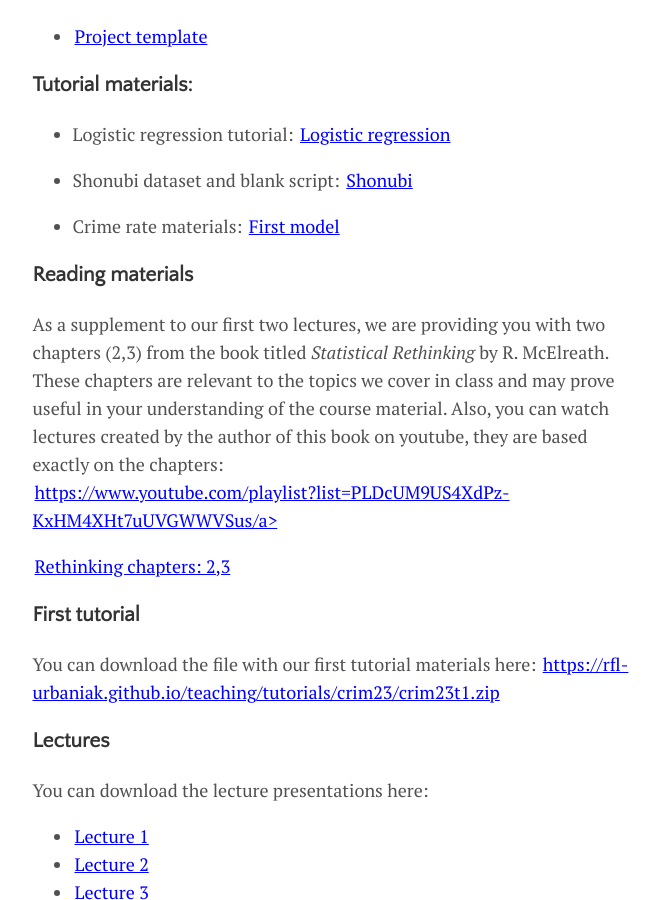
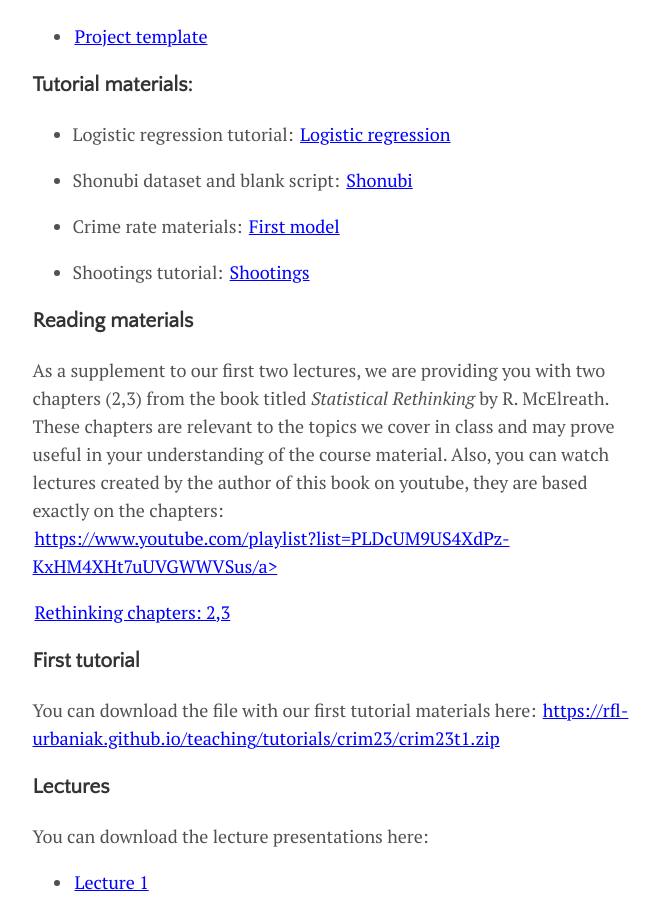
Before and after one commit to rfl-urbaniak/teaching, a Jekyll site: the page built from menu/criminology.md, in a window 1280 px wide and 900 px high, scrolled down 565 px. Shown: the whole window, without its empty margins (300-960 px from the left). Built offline with Jekyll 4.4.1, drawn with Linux system fonts in a browser that asks for light colours.

Commit message:
adding shootings

```diff
--- a/menu/criminology.md
+++ b/menu/criminology.md
@@ -34,6 +34,8 @@
 - Shonubi dataset and blank script: <a href="https://rfl-urbaniak.github.io/teaching/tutorials/crim23/shonubi.zip">Shonubi</a>
 
 - Crime rate materials: <a href="https://rfl-urbaniak.github.io/teaching/tutorials/crim23/firstModel.zip">First model</a>
+
+- Shootings tutorial: <a href="https://rfl-urbaniak.github.io/teaching/tutorials/crim23/shootings.zip">Shootings</a>
 
 ### Reading materials
 
```
Also changed, not shown: 1 other file.
